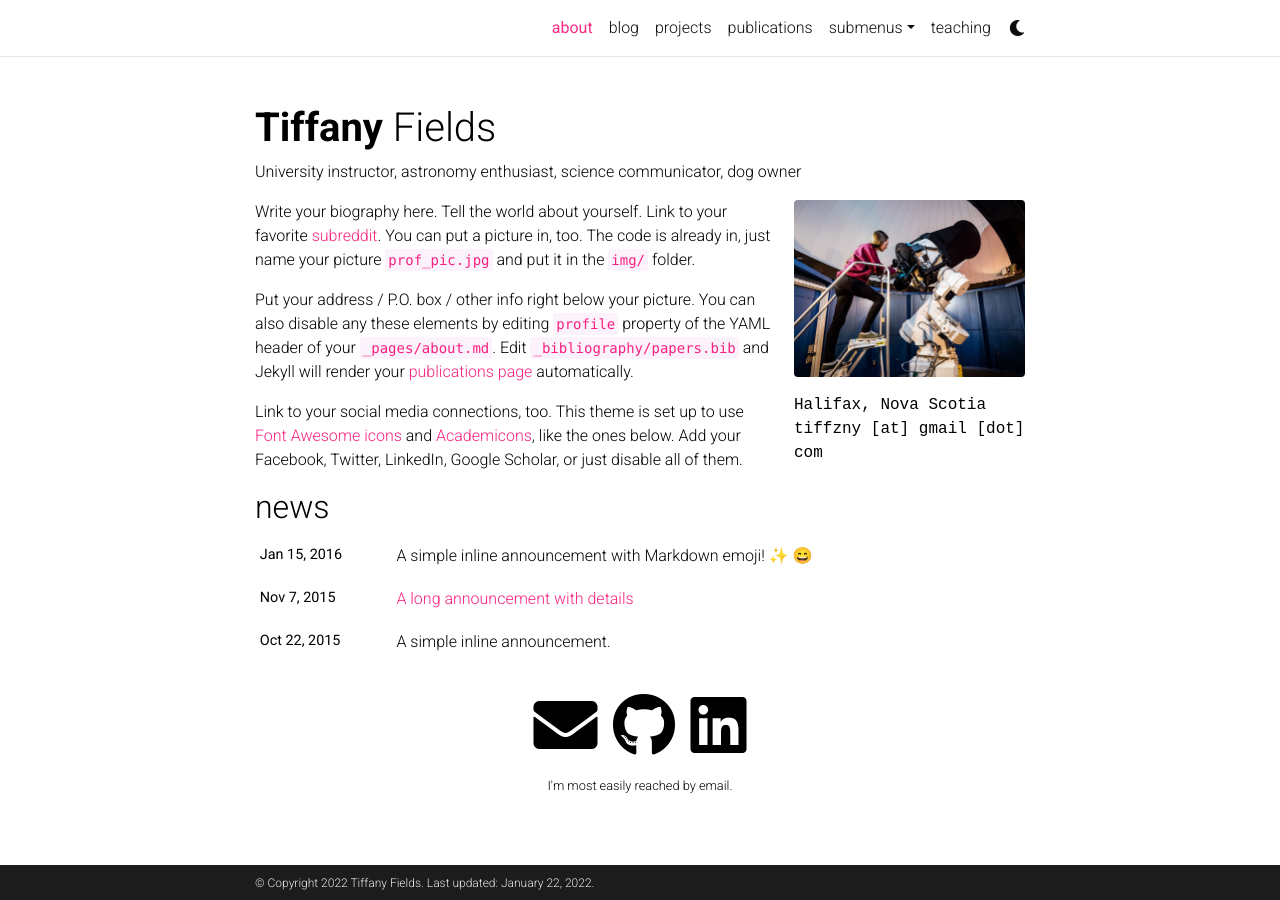
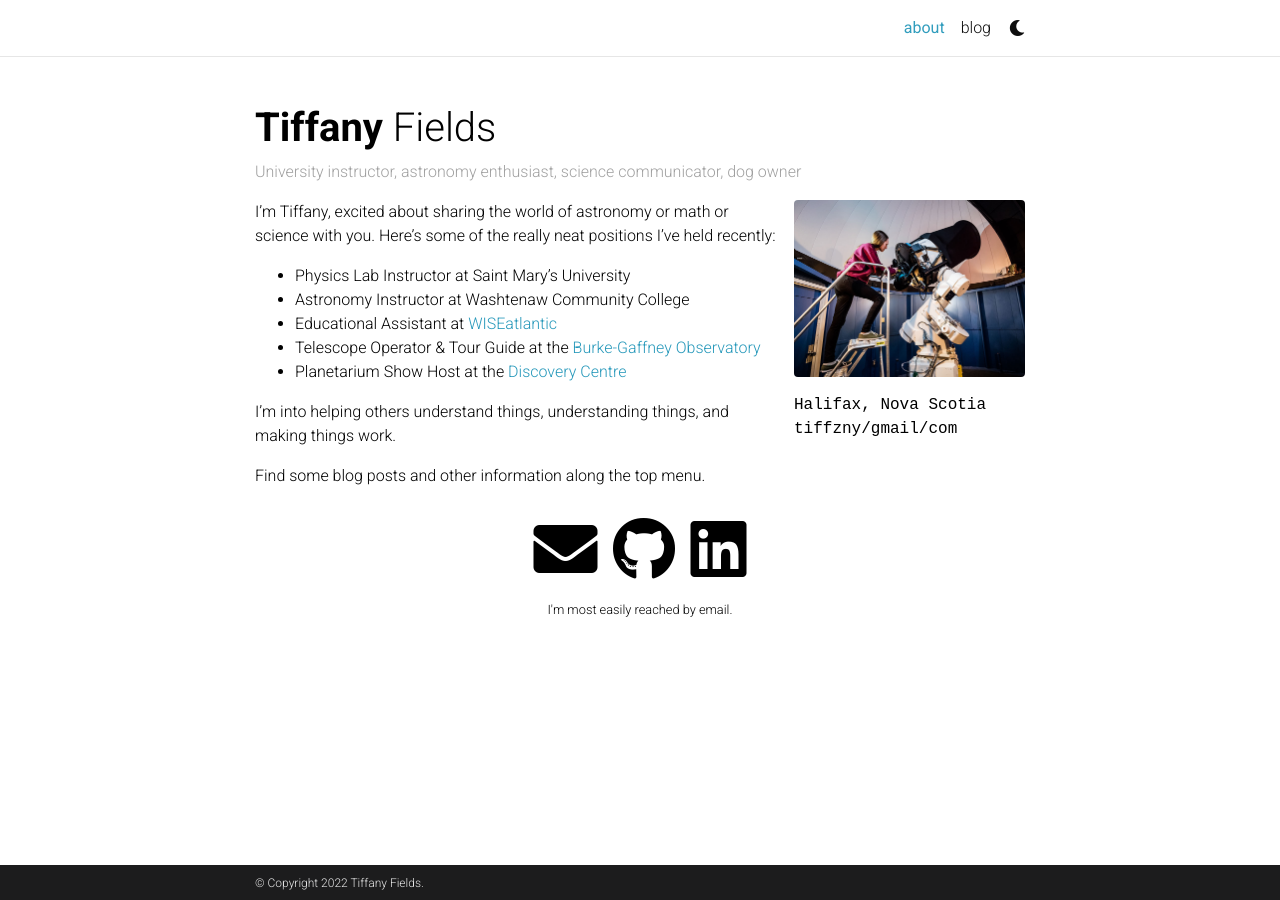
Before and after one commit to tiffzny/tiffzny.github.io, a Jekyll site: the page built from _pages/about.md, in a window 1280 px wide. Built offline with Jekyll 4.4.1, drawn with Linux system fonts in a browser that asks for light colours; full-size pictures stand in for the smaller copies a plugin makes; emoji names are drawn with the system emoji font; comment, search, counter and statistics services are not loaded; a style sheet for code colours, icons or effects is not loaded.

Commit message:
Making my site my own.

```diff
--- a/_config.yml
+++ b/_config.yml
@@ -6,9 +6,9 @@ title: blank # the website title (if blank, full name will be used instead)
 first_name: Tiffany
 middle_name:
 last_name: Fields
-email: tiffzny@gmail.com
+email: tiffzny+ghweb@gmail.com
 description: > # the ">" symbol means to ignore newlines until "footer_text:"
-  This is a website description.
+  Tiffany Fields - astronomy and science enthusiast.
 #footer_text: >
 #  Powered by <a href="http://jekyllrb.com/" target="_blank">Jekyll</a> with <a href="https://github.com/alshedivat/al-folio">al-folio</a> theme.
 #  Hosted by <a href="https://pages.github.com/" target="_blank">GitHub Pages</a>.
@@ -19,7 +19,7 @@ lang: en # the language of your site (for example: en, fr, cn, ru, etc.)
 icon: ✨ # the emoji used as the favicon
 url: https://www.tiffanyfields.space #https://tiffzny.github.io # the base hostname & protocol for your site
 baseurl: # the subpath of your site, e.g. /blog/
-last_updated: true # set to true if you want to display last updated in the footer
+last_updated: false # set to true if you want to display last updated in the footer
 impressum_path:  # set to path to include impressum link in the footer, use the same path as permalink in a page, helps to conform with EU GDPR
 
 # -----------------------------------------------------------------------------
@@ -83,13 +83,13 @@ panelbear_analytics:  # panelbear analytics site ID (format: XXXXXXXXX)
 # Blog
 # -----------------------------------------------------------------------------
 
-blog_name: al-folio  # your blog must have a name for it to show up in the nav bar
-blog_description: a simple whitespace theme for academics
+blog_name: Tiffany's Posts  # your blog must have a name for it to show up in the nav bar
+blog_description: A few potentially-useful ramblings.
 permalink: /blog/:year/:title/
 
 # Pagination
 pagination:
-  enabled: true
+  enabled: false
 
 # Comments
 disqus_shortname: al-folio # put your disqus shortname
--- a/_pages/about.md
+++ b/_pages/about.md
@@ -2,22 +2,28 @@
 layout: about
 title: about
 permalink: /
-subtitle: University instructor, astronomy enthusiast, science communicator, dog owner
+subtitle: <font color='#a0a0a0'>University instructor, astronomy enthusiast, science communicator, dog owner</font>
 
 profile:
   align: right
   image: Tiffany_Cropped.jpg
   address: >
     <p>Halifax, Nova Scotia</p>
-    <p>tiffzny [at] gmail [dot] com</p>
+    <p>tiffzny/gmail/com</p>
 
-news: true  # includes a list of news items
+news: false  # includes a list of news items
 selected_papers: false # includes a list of papers marked as "selected={true}"
 social: true  # includes social icons at the bottom of the page
 ---
 
-Write your biography here. Tell the world about yourself. Link to your favorite [subreddit](http://reddit.com). You can put a picture in, too. The code is already in, just name your picture `prof_pic.jpg` and put it in the `img/` folder.
+I'm Tiffany, excited about sharing the world of astronomy or math or science with you.
+Here's some of the really neat positions I've held recently:
+* Physics Lab Instructor at Saint Mary's University
+* Astronomy Instructor at Washtenaw Community College
+* Educational Assistant at [WISEatlantic](http://wiseatlantic.ca/)
+* Telescope Operator & Tour Guide at the [Burke-Gaffney Observatory](https://www.ap.smu.ca/pr/bgo)
+* Planetarium Show Host at the [Discovery Centre](https://thediscoverycentre.ca/)
 
-Put your address / P.O. box / other info right below your picture. You can also disable any these elements by editing `profile` property of the YAML header of your `_pages/about.md`. Edit `_bibliography/papers.bib` and Jekyll will render your [publications page](/al-folio/publications/) automatically.
+I'm into helping others understand things, understanding things, and making things work.
 
-Link to your social media connections, too. This theme is set up to use [Font Awesome icons](http://fortawesome.github.io/Font-Awesome/) and [Academicons](https://jpswalsh.github.io/academicons/), like the ones below. Add your Facebook, Twitter, LinkedIn, Google Scholar, or just disable all of them.
+Find some blog posts and other information along the top menu.
--- a/_sass/_themes.scss
+++ b/_sass/_themes.scss
@@ -7,8 +7,8 @@
   --global-code-bg-color: #{$code-bg-color-light};
   --global-text-color: #{$black-color};
   --global-text-color-light: #{$grey-color};
-  --global-theme-color: #{$pink-color};
-  --global-hover-color: #{$pink-color};
+  --global-theme-color: #{$cyan-color};
+  --global-hover-color: #{$cyan-color};
   --global-footer-bg-color: #{$grey-color-dark};
   --global-footer-text-color: #{$grey-color-light};
   --global-footer-link-color: #{$white-color};
```
Also changed, not shown: CONTRIBUTING.md (deleted, +0 -25 lines), _posts/2022-01-22-introductory-post.md (added, +10 -0 lines), _pages/_dropdown.md (renamed from _pages/dropdown.md), _pages/_projects.md (renamed from _pages/projects.md), _pages/_publications.md (renamed from _pages/publications.md), _pages/_teaching.md (renamed from _pages/teaching.md), _posts/_2015-03-15-formatting-and-links.md (renamed from _posts/2015-03-15-formatting-and-links.md), _posts/_2015-05-15-images.md (renamed from _posts/2015-05-15-images.md), _posts/_2015-07-15-code.md (renamed from _posts/2015-07-15-code.md), _posts/_2015-10-20-comments.md (renamed from _posts/2015-10-20-comments.md), _posts/_2015-10-20-math.md (renamed from _posts/2015-10-20-math.md), _posts/_2018-12-22-distill.md (renamed from _posts/2018-12-22-distill.md), _posts/_2020-09-28-github-metadata.md (renamed from _posts/2020-09-28-github-metadata.md), _posts/_2020-09-28-twitter.md (renamed from _posts/2020-09-28-twitter.md), 1 more files.
